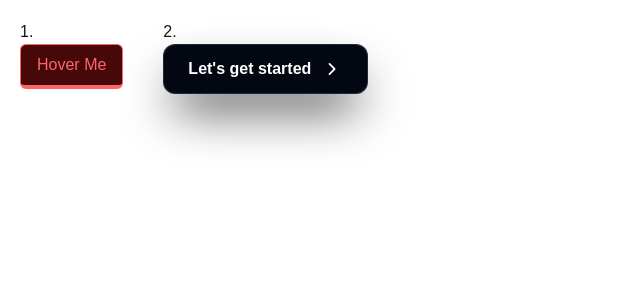
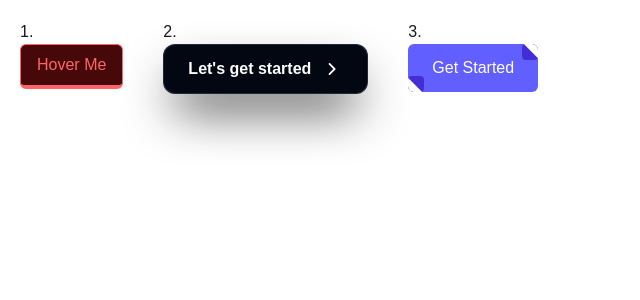
Before and after one commit to ibrarli/buttons-component, a Next.js app in the folder buttons-component/: page / in a window 1280 px wide. Shown: the top 300 px of the page, without its empty margins (0-640 px from the left). Built offline with nearby package versions, Linux system fonts and the light colour scheme.

Commit message:
Added FoldedCornerButton

```diff
--- /dev/null
+++ b/buttons-component/app/components/FoldedCornerButton.tsx
@@ -0,0 +1,18 @@
+export default function FoldedCornerButton() {
+  return (
+    <div>
+      <button className="relative flex items-center px-6 py-3 overflow-hidden font-medium transition-all bg-indigo-500 rounded-md group">
+        <span className="absolute top-0 right-0 inline-block w-4 h-4 transition-all duration-500 ease-in-out bg-indigo-700 rounded group-hover:-mr-4 group-hover:-mt-4">
+          <span className="absolute top-0 right-0 w-5 h-5 rotate-45 translate-x-1/2 -translate-y-1/2 bg-white"></span>
+        </span>
+        <span className="absolute bottom-0 rotate-180 left-0 inline-block w-4 h-4 transition-all duration-500 ease-in-out bg-indigo-700 rounded group-hover:-ml-4 group-hover:-mb-4">
+          <span className="absolute top-0 right-0 w-5 h-5 rotate-45 translate-x-1/2 -translate-y-1/2 bg-white"></span>
+        </span>
+        <span className="absolute bottom-0 left-0 w-full h-full transition-all duration-500 ease-in-out delay-200 -translate-x-full bg-indigo-600 rounded-md group-hover:translate-x-0"></span>
+        <span className="relative w-full text-left text-white transition-colors duration-200 ease-in-out group-hover:text-white">
+          Get Started
+        </span>
+      </button>
+    </div>
+  );
+}
--- a/buttons-component/app/page.tsx
+++ b/buttons-component/app/page.tsx
@@ -1,5 +1,6 @@
 import BorderGradientButton from "./components/BorderGradientButton";
 import ShinyHoverButton from "./components/ShinyHoverButton";
+import FoldedCornerButton from "./components/FoldedCornerButton";
 
 export default function Home() {
   return (
@@ -10,6 +11,9 @@ export default function Home() {
       <div className="m-5"> 2.
         <BorderGradientButton />
       </div>
+      <div className="m-5"> 3.
+        <FoldedCornerButton />
+      </div>
     </div>
   );
 }
```
